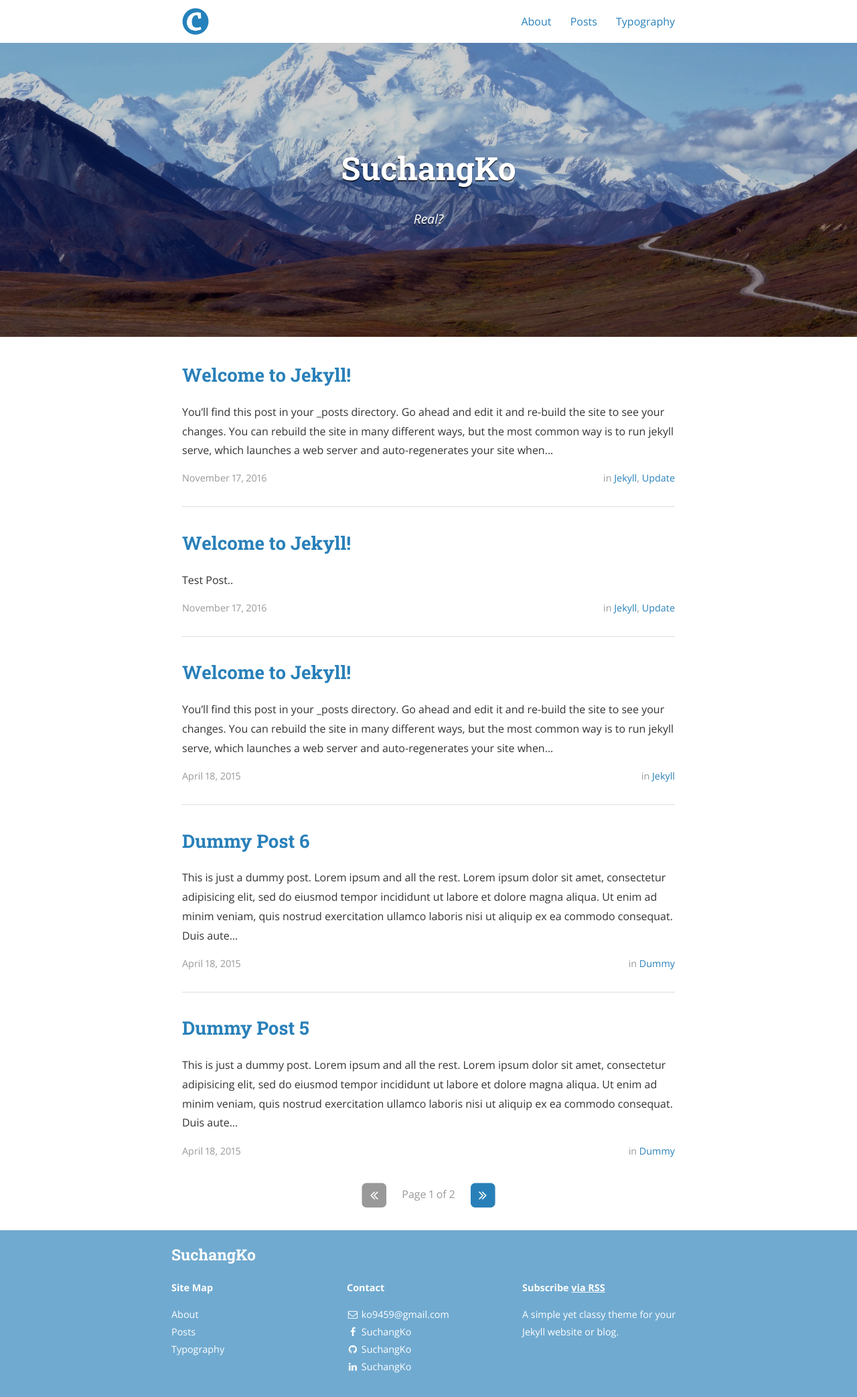
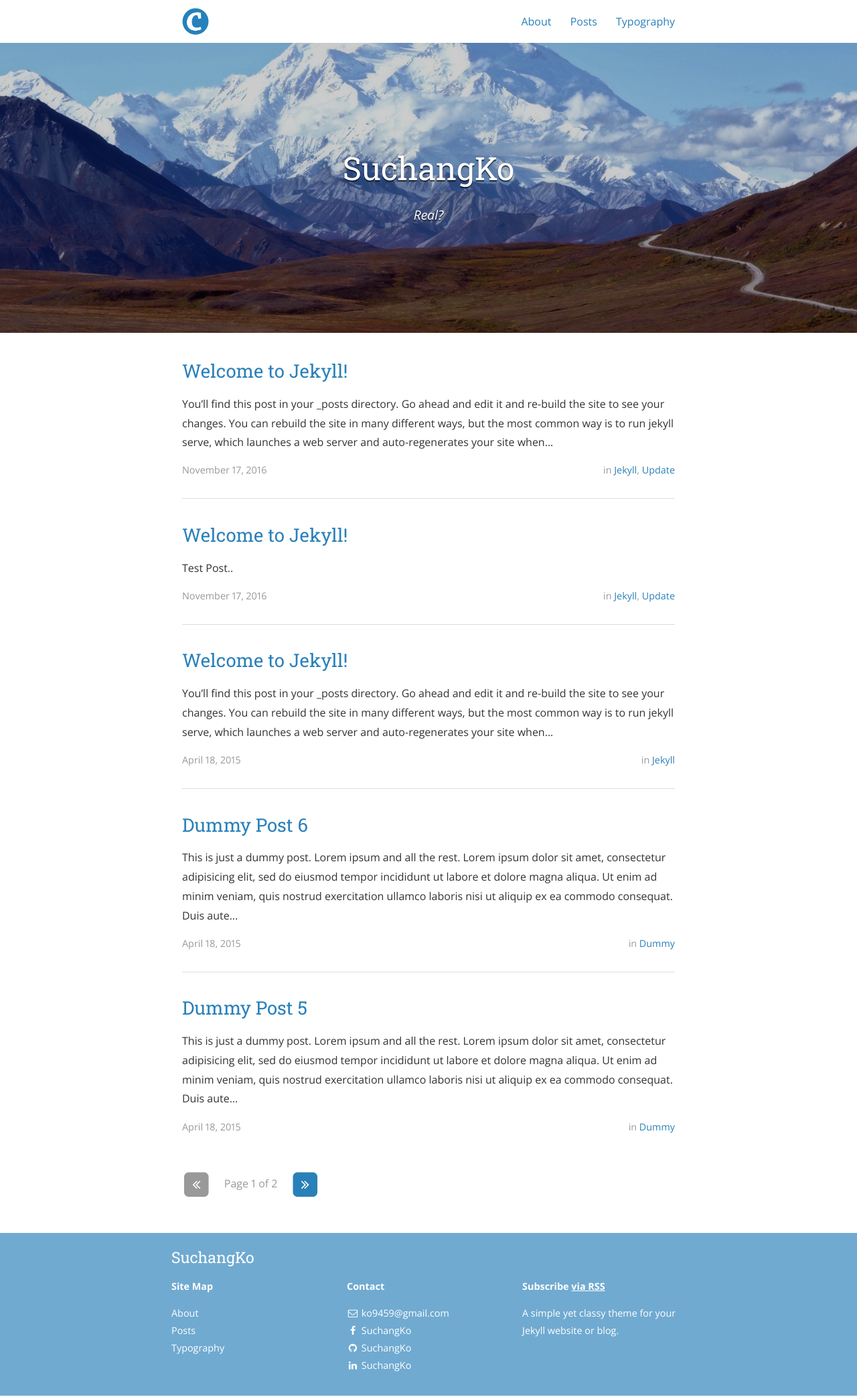
Before and after one commit to SuchangKo/suchangko.github.io, a Jekyll site: the page built from index.html, in a window 1280 px wide. Shown: the whole page at 67% size. Built offline with Jekyll 4.4.1, drawn with Linux system fonts in a browser that asks for light colours; nearby versions of some CDN libraries; the list of posts is cut into pages by our own code; a style sheet for code colours, icons or effects is not loaded.

Commit message:
Change Markdown

```diff
--- a/_includes/head.html
+++ b/_includes/head.html
@@ -11,7 +11,7 @@
   {% endif %}
 
   <!-- External libraries -->
-  <link rel="stylesheet" type="//maxcdn.bootstrapcdn.com/bootstrap/3.3.7/css/bootstrap.min.css" />
+  <link rel="stylesheet" href="//maxcdn.bootstrapcdn.com/bootstrap/3.3.7/css/bootstrap.min.css" />
   <link rel="stylesheet" href="//maxcdn.bootstrapcdn.com/font-awesome/4.6.3/css/font-awesome.min.css">
   <link rel="stylesheet" href="//cdnjs.cloudflare.com/ajax/libs/highlight.js/9.7.0/styles/{{ site.highlightjs_theme }}.min.css">
   <link rel="stylesheet" href="//cdnjs.cloudflare.com/ajax/libs/lightbox2/2.7.1/css/lightbox.css">
```
